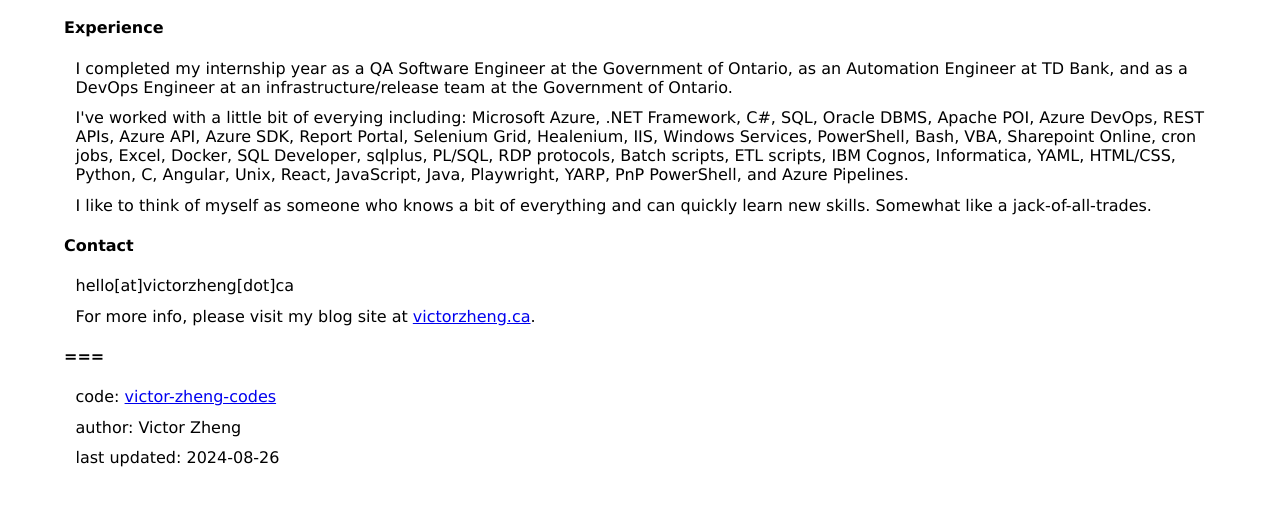
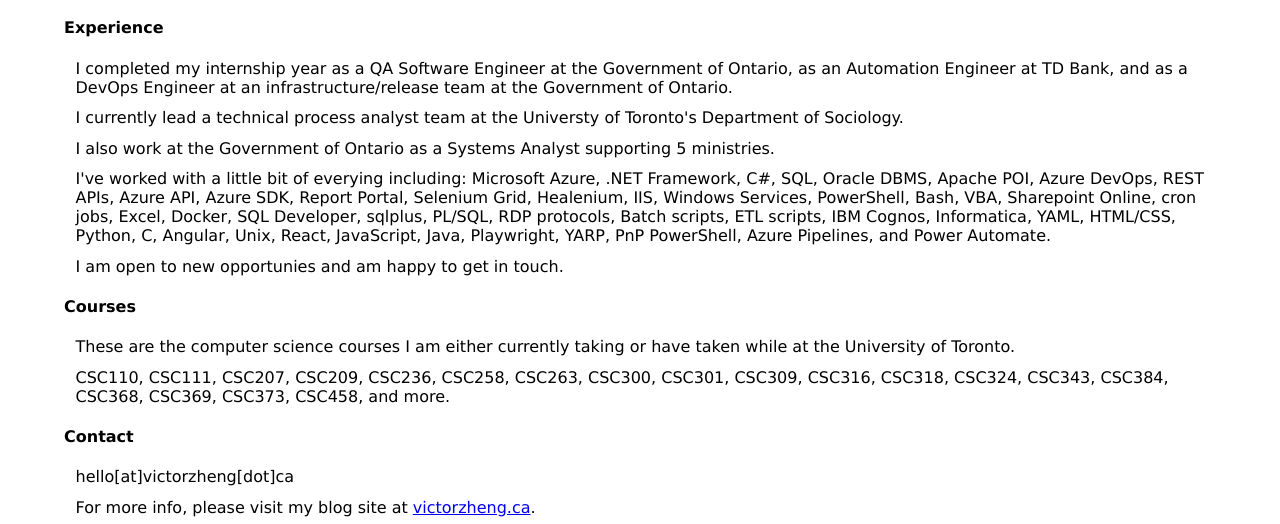
Before and after one commit to victor-zheng-codes/victor-zheng-codes, a plain HTML site: page index.html in a window 1280 px wide. Shown: the part 428-952 px from the top of the page. Drawn offline with Linux system fonts and the light colour scheme.

Commit message:
updated index.html

```diff
--- a/index.html
+++ b/index.html
@@ -25,16 +25,21 @@
   <p>I enjoy biking, hiking, snowboarding, and watching sports.</p>
   <h4>Experience</h4>
   <p>I completed my internship year as a QA Software Engineer at the Government of Ontario, as an Automation Engineer at TD Bank, and as a DevOps Engineer at an infrastructure/release team at the Government of Ontario.</p>
-  <p>I've worked with a little bit of everying including: Microsoft Azure, .NET Framework, C#, SQL, Oracle DBMS, Apache POI, Azure DevOps, REST APIs, Azure API, Azure SDK, Report Portal, Selenium Grid, Healenium, IIS, Windows Services, PowerShell, Bash, VBA, Sharepoint Online, cron jobs, Excel, Docker, SQL Developer, sqlplus, PL/SQL, RDP protocols, Batch scripts, ETL scripts, IBM Cognos, Informatica, YAML, HTML/CSS, Python, C, Angular, Unix, React, JavaScript, Java, Playwright, YARP, PnP PowerShell, and Azure Pipelines.</p>
-  <p>I like to think of myself as someone who knows a bit of everything and can quickly learn new skills. Somewhat like a jack-of-all-trades.</p>
+  <p>I currently lead a technical process analyst team at the Universty of Toronto's Department of Sociology.</p>
+  <p>I also work at the Government of Ontario as a Systems Analyst supporting 5 ministries.</p>
+  <p>I've worked with a little bit of everying including: Microsoft Azure, .NET Framework, C#, SQL, Oracle DBMS, Apache POI, Azure DevOps, REST APIs, Azure API, Azure SDK, Report Portal, Selenium Grid, Healenium, IIS, Windows Services, PowerShell, Bash, VBA, Sharepoint Online, cron jobs, Excel, Docker, SQL Developer, sqlplus, PL/SQL, RDP protocols, Batch scripts, ETL scripts, IBM Cognos, Informatica, YAML, HTML/CSS, Python, C, Angular, Unix, React, JavaScript, Java, Playwright, YARP, PnP PowerShell, Azure Pipelines, and Power Automate.</p>
+  <p>I am open to new opportunies and am happy to get in touch.</p>
+  <h4>Courses</h4>
+  <p>These are the computer science courses I am either currently taking or have taken while at the University of Toronto.</p>
+  <p>CSC110, CSC111, CSC207, CSC209, CSC236, CSC258, CSC263, CSC300, CSC301, CSC309, CSC316, CSC318, CSC324, CSC343, CSC384, CSC368, CSC369, CSC373, CSC458, and more.</p>
   <h4>Contact</h4>
   <p>hello[at]victorzheng[dot]ca</p>
   <p>For more info, please visit my blog site at  <a href="https://victorzheng.ca/">victorzheng.ca</a>.</p>
 </body>
 <footer>
   <h4>===</h4>
-  <p>code: <a href="https://github.com/victor-zheng-codes/victor-zheng-codes">victor-zheng-codes</a></p>
+  <p>code: <a href="https://github.com/victor-zheng-codes/">victor-zheng-codes</a></p>
   <p>author: Victor Zheng</p>
-  <p>last updated: 2024-08-26</p>
+  <p>last updated: 2024-09-19</p>
 </footer>
 </html>
```
